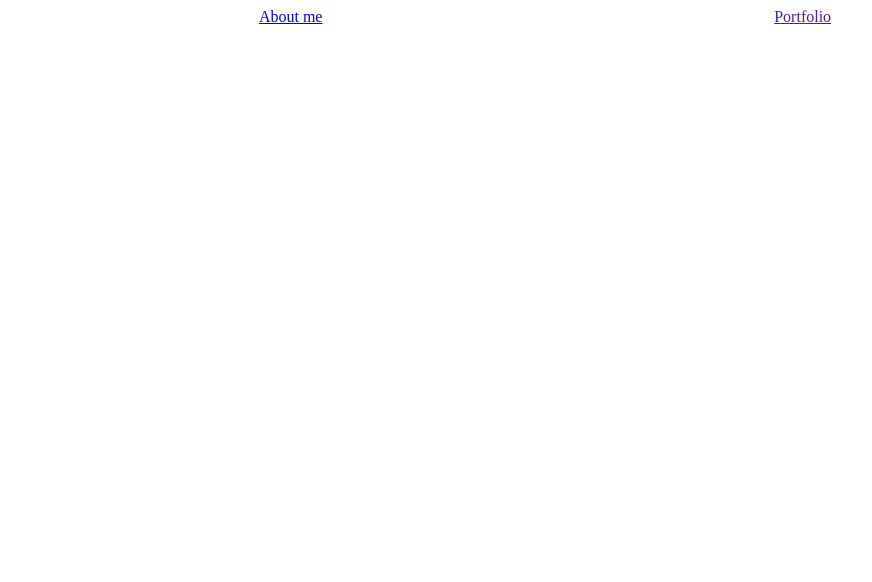
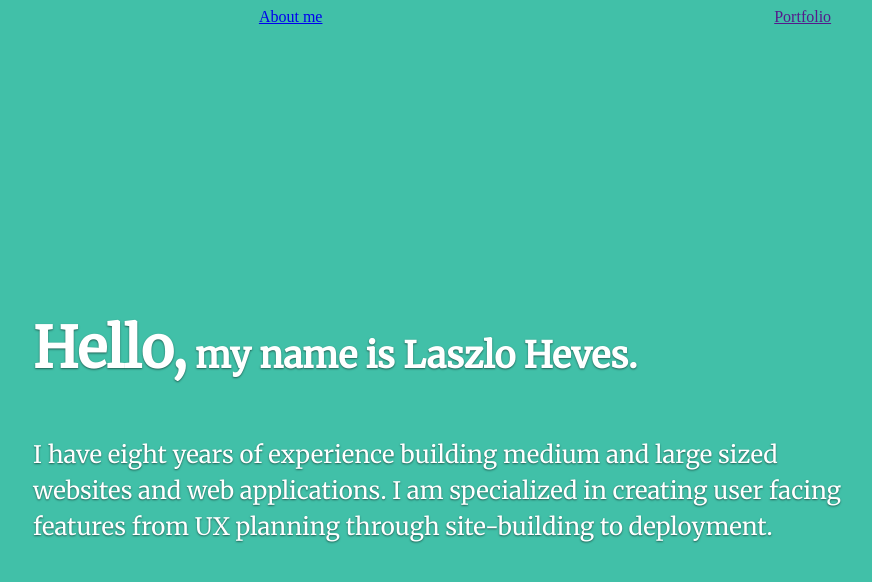
Before and after one commit to reyrodrigez/reyrodrigez.github.io, a React app: page / in a window 1280 px wide. Shown: the whole page, without its empty margins (95-967 px from the left). Built offline with nearby package versions, Linux system fonts and the light colour scheme.

Commit message:
feat(about me): add about me page with initial style

```diff
--- a/features/steps/hooks.js
+++ b/features/steps/hooks.js
@@ -1,7 +1,7 @@
-var {defineSupportCode} = require('cucumber');
+var { defineSupportCode } = require('cucumber');
 
-defineSupportCode(function({After}) {
-  After(function() {
+defineSupportCode(function ({ After }) {
+  After(function () {
     return this.driver.quit();
   });
 });
--- a/src/components/App/index.js
+++ b/src/components/App/index.js
@@ -6,10 +6,16 @@ import '../../styles.scss';
 export default class App extends React.Component {
     render() {
         return (
-            <main className="container">
+            <div className="container">
                 <header className="header">
                     <Navigation />
                 </header>
-            </main>);
+                <main className="main">
+                    <section className="about">
+                        <h1><span className="emphasis">Hello,</span> my name is Laszlo Heves.</h1>
+                        <blockquote>I have eight years of experience building medium and large sized websites and web applications. I am specialized in creating user facing features from UX planning through site-building to deployment.</blockquote>
+                    </section>
+                </main>
+            </div>);
     }
 }
--- a/src/index.html
+++ b/src/index.html
@@ -5,6 +5,6 @@
 	<title>Laszlo Heves</title>
   </head>
   <body>
-	  <div id="root"></div>
+	  <div class="root" id="root"></div>
   </body>
 </html>
--- a/src/styles.scss
+++ b/src/styles.scss
@@ -1,3 +1,46 @@
+@import url('https://fonts.googleapis.com/css?family=Merriweather');
+
+$base-color: #41C0A8;
+$primary-font: 'Merriweather', serif;
+
+html,
+.root,
+.container,
+.main {
+    height: 100%;
+}
+body {
+    background-color: $base-color;
+    height: 100%;
+}
+
+.about {
+    height: 100%;
+    display: flex;
+    flex-direction: column;
+    justify-content: center;
+    font-family: $primary-font;
+    color: #ffffff;
+    text-shadow: 0 1px 2px rgba(0, 0, 0, 0.5);
+
+    h1 {
+        font-size: 36px;
+
+        .emphasis {
+            font-size: 56px;
+            font-weight: bold;
+        }
+    }
+
+    blockquote {
+        max-width: 80%;
+        font-size: 24px;
+        line-height: 1.5;
+        margin-left: 0;
+        margin-right: 0;
+    }
+}
+
 .container {
     max-width: 80vw;
     margin: 0 auto;
```
Also changed, not shown: features/steps/about.js (added, +14 -0 lines), features/steps/navigation.js (+5 -9 lines), 1 other file.
